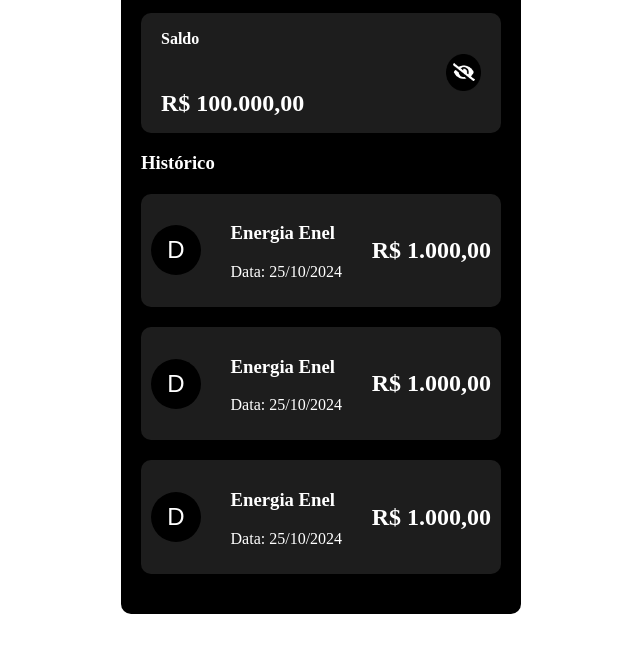
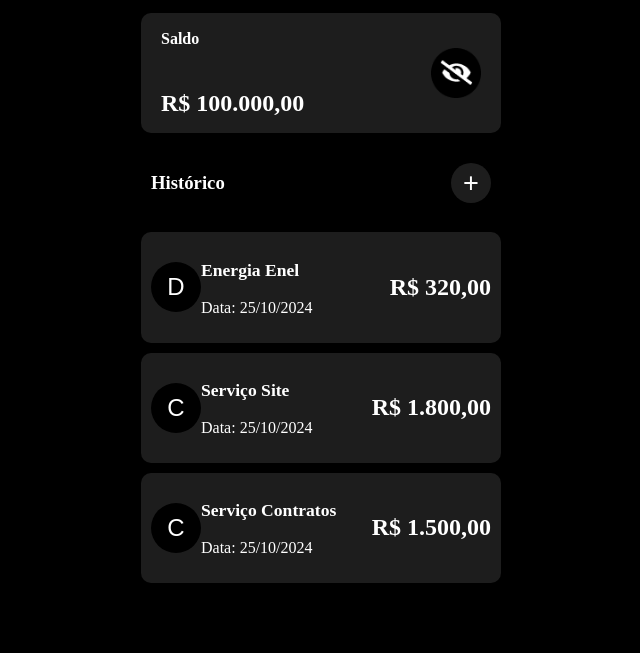
Before and after one commit to srodrigo28/html-beautiful, a plain HTML site: page app-mobile/black.html in a window 1280 px wide. Shown: the part 147-800 px from the top of the page, without its empty margins (319-959 px from the left). Drawn offline with Linux system fonts and the light colour scheme.

Commit message:
Update black.html

```diff
--- a/app-mobile/black.html
+++ b/app-mobile/black.html
@@ -21,15 +21,9 @@
             <img src="./image/eyesHidden.png" alt="show icone balance">
         </section>
 
-        <h3>Histórico</h3>
-
-        <section class="items">
-            <button> D </button>
-            <div class="item-description">
-                <h3>Energia Enel</h3>
-                <p>Data: 25/10/2024</p>
-            </div>
-            <h2 class="item-total"> R$ 1.000,00 </h2>
+        <section class="main">
+            <h3>Histórico</h3>
+            <button>+</button>
         </section>
 
         <section class="items">
@@ -38,22 +32,31 @@
                 <h3>Energia Enel</h3>
                 <p>Data: 25/10/2024</p>
             </div>
-            <h2 class="item-total"> R$ 1.000,00 </h2>
+            <h2 class="item-total"> R$ 320,00 </h2>
         </section>
 
         <section class="items">
-            <button> D </button>
+            <button> C </button>
             <div class="item-description">
-                <h3>Energia Enel</h3>
+                <h3>Serviço Site</h3>
                 <p>Data: 25/10/2024</p>
             </div>
-            <h2 class="item-total"> R$ 1.000,00 </h2>
+            <h2 class="item-total"> R$ 1.800,00 </h2>
+        </section>
+
+        <section class="items">
+            <button> C </button>
+            <div class="item-description">
+                <h3>Serviço Contratos</h3>
+                <p>Data: 25/10/2024</p>
+            </div>
+            <h2 class="item-total"> R$ 1.500,00 </h2>
         </section>
     </div>
 
     <style>
         body{
-            background-color: #fff;
+            background-color: #000;
             max-width: 400px;
             margin: auto;
         }
@@ -65,8 +68,8 @@
             background-color: #000;
         }
         img{
-            width: 35px;
-            height: 37px;
+            width: 50px;
+            height: 50px;
             cursor: pointer;
             transition: 1s;
         }
@@ -95,20 +98,48 @@
             align-items: start;
             flex-direction: column;
         }
+        .main{
+            margin: 20px 10px;
+            display: flex;
+            align-items: center;
+            justify-content: space-between;
+        }
+        .main button{
+            height: 40px;
+            width: 40px;
+            color: #fff;
+            border-radius: 50%;
+            font-size: 1.7em;
+            border: none;
+            cursor: pointer;
+            background-color: #1d1d1d;
+            transition: .3s;
+        }
+        .main button:hover{
+            transform: scale(1.3) rotate(360deg);
+            background-color: green;
+        }
         section.items{
             background-color: #1d1d1d;
             display: flex;
             align-items: center;
             justify-content: space-between;
             padding: 10px;
-            margin: 20px 0;
+            margin: 10px 0;
             border-radius: 10px;
 
             transition: .3s;
         }
+        .item-description{
+            flex: 1;
+        }
+        .item-description h3{
+            font-size: 1.1em;
+        }
         section.items:hover{
             cursor: pointer;
             background-color: green;
+            transform: scale(1.03);
         }
         section.items button{
             border: none;
```
